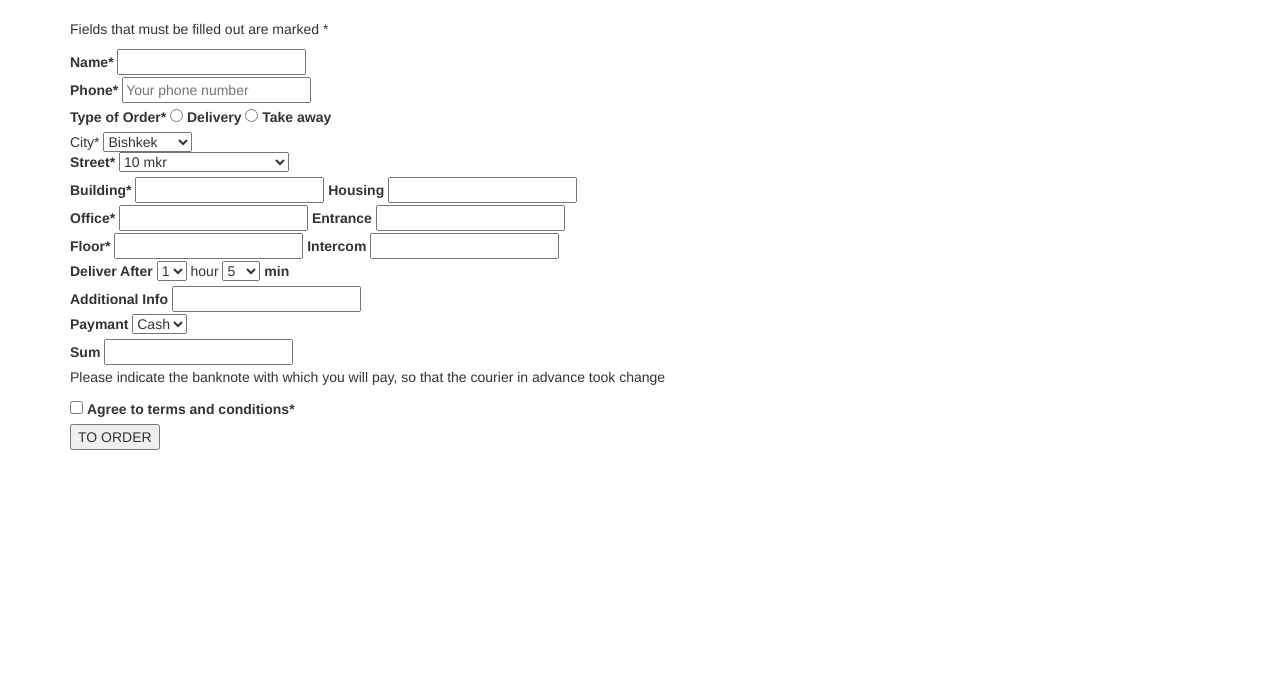
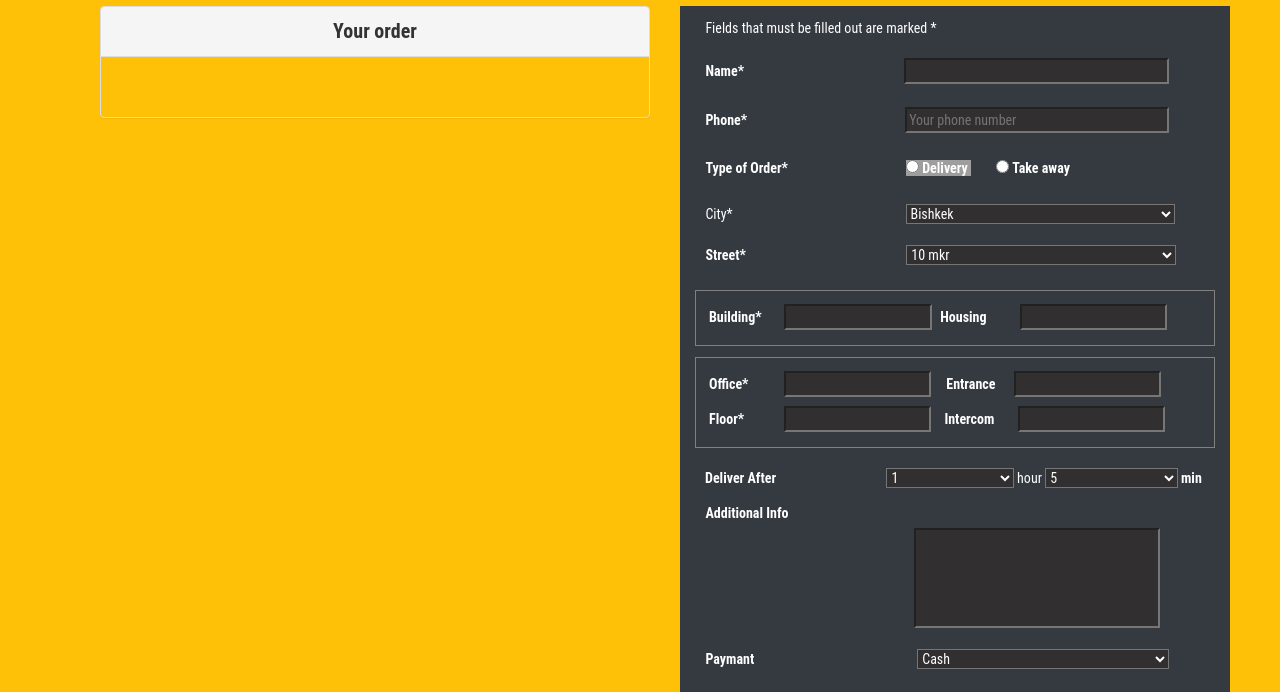
Before and after one commit to zarinaazamatova/my-pizza-aa, a plain HTML site: page cart.html in a window 1280 px wide. Shown: the part 144-836 px from the top of the page. Before the commit the page ends 800 px from the top, so only its background shows below. Drawn offline with nearby package versions, Linux system fonts and the light colour scheme; the site is published under a folder, as on GitHub Pages, so addresses that start at the root find nothing; grey boxes are pictures that could not be loaded.

Commit message:
Update cart.html

```diff
--- a/cart.html
+++ b/cart.html
@@ -6,7 +6,7 @@
     <meta name="viewport" content="width=device-width, initial-scale=1.0">
     <title>My cart</title>
     <link href="https://stackpath.bootstrapcdn.com/bootstrap/3.4.1/css/bootstrap.min.css" rel="stylesheet"/>
-    <link rel="stylesheet" href="/cart.style.css">
+    <link rel="stylesheet" href="./cart.style.css">
 </head>
 <body>
 
```
